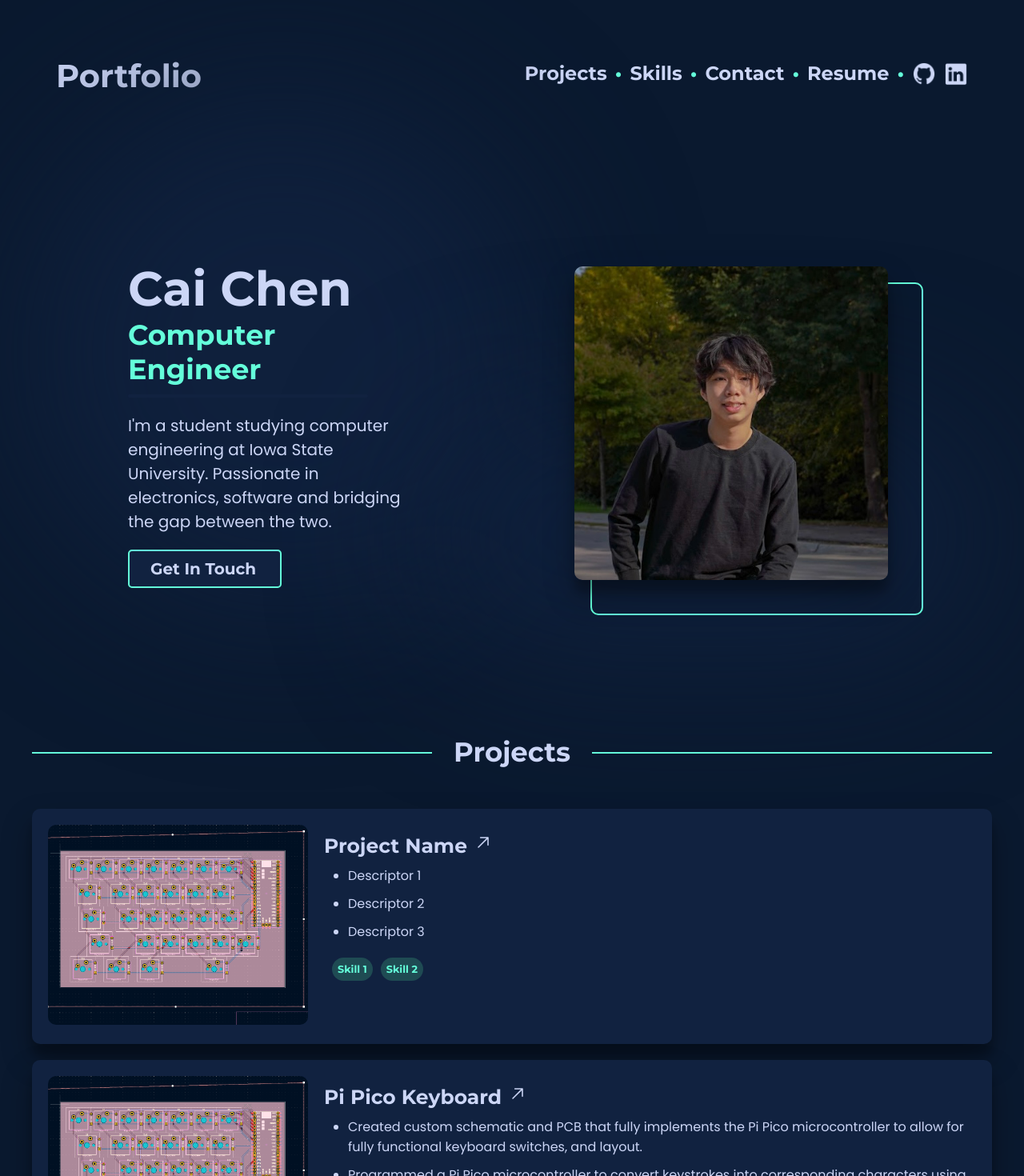
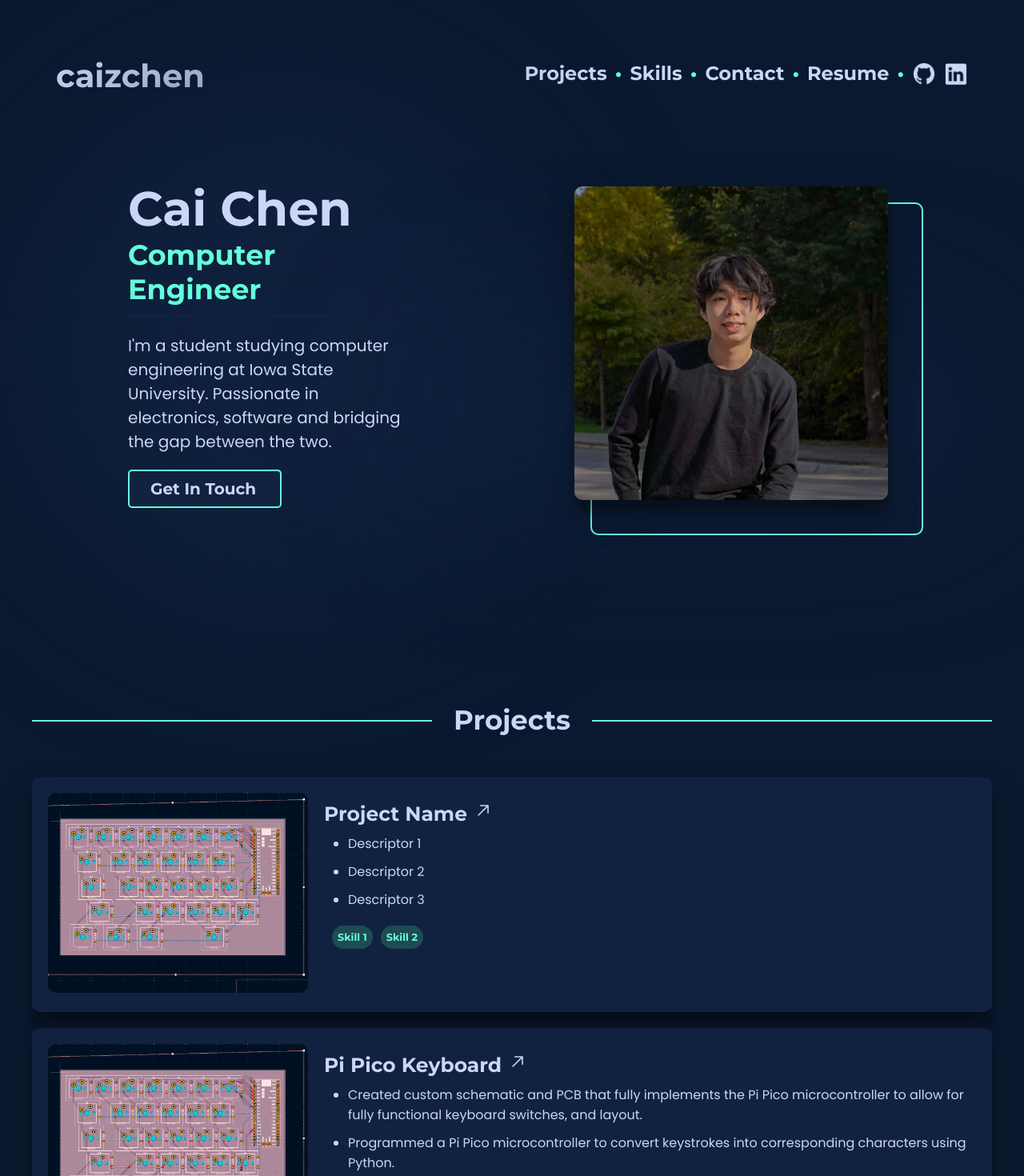
Before and after one commit to achen2304/portfolio-website, a React (Vite) app: page / in a window 1280 px wide. Shown: the top 1470 px of the page at 80% size. Built offline with nearby package versions, Linux system fonts and the light colour scheme.

Commit message:
some more minor changes

```diff
--- a/src/components/Hero/Hero.module.css
+++ b/src/components/Hero/Hero.module.css
@@ -4,7 +4,7 @@
   position: relative;
   display: flex;
   align-items: center;
-  height: 70vh;
+  height: 45vh;
   justify-content: flex;
   margin: 100px 10%;
   z-index: 1;
--- a/src/components/Navbar/navbar.jsx
+++ b/src/components/Navbar/navbar.jsx
@@ -29,7 +29,7 @@ export const Navbar = () => {
       data-aos="fade-down"
       data-aos-delay="0"
       onClick={() => setLoading(true)}>
-        Portfolio
+        caizchen
       </Link>
       <div className={styles.menu}>
         <img
--- a/src/components/Navbar/navbar.module.css
+++ b/src/components/Navbar/navbar.module.css
@@ -6,7 +6,7 @@
   align-items: center;
   justify-content: space-between;
   padding: 30px;
-  /* background-color: var(--color-bg2);  */
+  /* background-color: var(--color-bg2);   */
   /* border-radius: 10px; */
   z-index: 1;
   /* box-shadow: var(--boxshadow2); */
@@ -23,6 +23,7 @@
 
 .title:hover {
   color: var(--color-primary);
+  transform: scale(1.1);
 }
 
 .menuBtn {
--- a/src/components/Projects/projects.module.css
+++ b/src/components/Projects/projects.module.css
@@ -1,6 +1,7 @@
 .container {
   display: flex;
   flex-direction: column;
+  padding-top: 20vh;
   gap: 20px;
   color: var(--color-text);
   z-index: 1;
@@ -59,11 +60,9 @@
   min-width: 100%;
   background-color: var(--color-bg2);
   box-shadow: var(--boxshadow2);
-  transition: transform 0.3s ease;
 }
-.projectContainer:hover{
-  transform: translate(5px, -5px);
-}
+
+
 .imgContainer {
   flex: 0 0 auto;
 }
--- a/src/components/Skills/skills.module.css
+++ b/src/components/Skills/skills.module.css
@@ -58,7 +58,6 @@
     padding: 15px 25px;
     border-radius: 40px;
     box-shadow: var(--boxshadow2);
-
 }
 
 .title {
```
Also changed, not shown: assets/contact/logo.png (added), public/logo.png (added), src/components/Projects/project-unfilled.txt.
